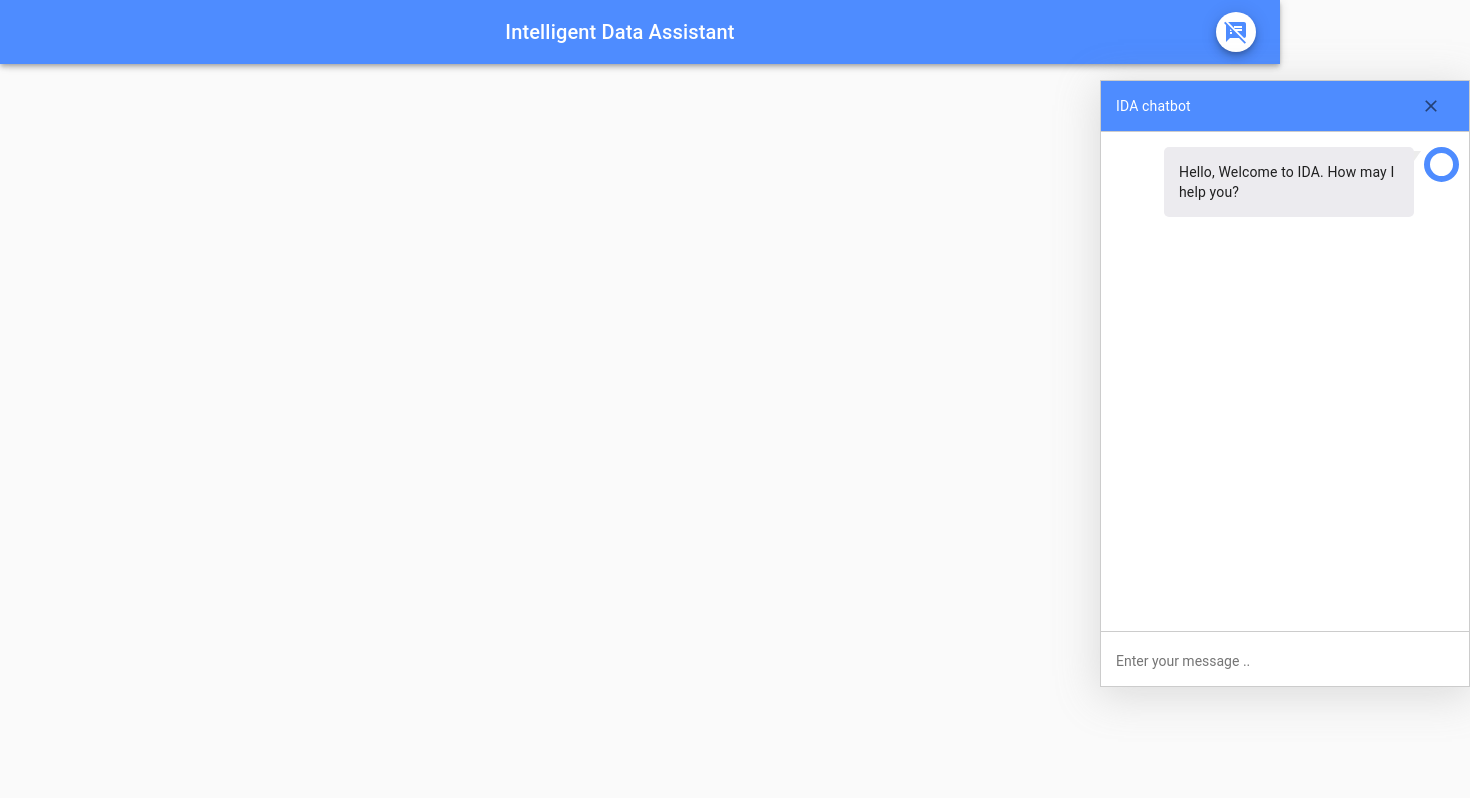
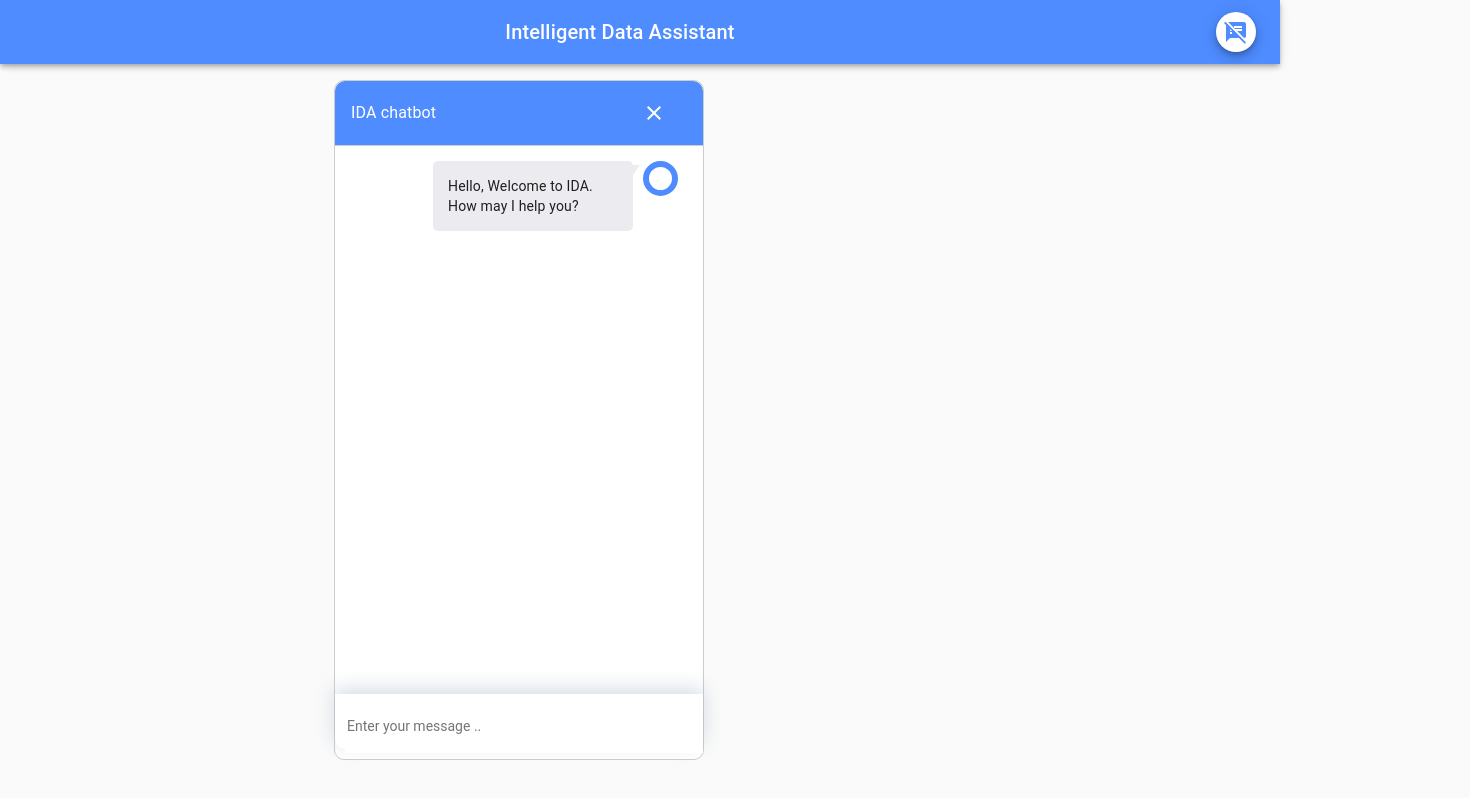
Before and after one commit to dice-group/IDA, a React (Create React App) app in the folder frontend/: page / in a window 1280 px wide. Shown: the whole page, 1470 px wide, since content can reach past the window. Built offline with nearby package versions, Linux system fonts and the light colour scheme.

Commit message:
Finalizing custom chatbot component

```diff
--- a/frontend/src/components/chatbot/chatbotcomp.css
+++ b/frontend/src/components/chatbot/chatbotcomp.css
@@ -1,49 +1,68 @@
-.clearfix::after {
-    content: " ";
-    display: block;
-    height: 0;
-    clear: both;
+.chatbox-container.hidden {
+  display: none;
 }
 
 .chatbox {
   background: #fff;
   border: solid 1px #ccc;
-    width: 370px;
-    position: absolute;
   z-index: 2000;
-    top: 80px;
-    left: 50%;
-    margin-left: 460px;
-    box-shadow: 0px 7px 40px 2px rgba(148, 149, 150, 0.3);
-    z-index: 1200;
+  width: 100%;
+  height: 100%;
+  position: fixed;
+  top: 0;
+  left: 0;
 }
 
 .chatbox .chatbox-title {
-    padding: 15px;
   border-bottom: solid 1px #ccc;
   background-color: #4e8cff;
   color: #fff;
-    cursor: move;
+  height: 65px;
 }
+
+.chatbox .chatbox-title .chat-window-title {
+  font-size: 16px;
+}
+
+.chatbox .chatbox-title .chatbot-close {
+  cursor: pointer;
+}
+
 .makeStyles-root-6 {
-    margin-left: -18px
+  margin-left: -18px;
+}
+
+.chatbox .chatbox-chat-area {
+  position: absolute;
+  top: 0;
+  margin-top: 65px;
+  height: calc(100% - 65px);
+  width: 100%;
+}
+
+.chatbox-chat-area .chat-area-input {
+  box-shadow: 0 -5px 20px 0 rgba(150, 165, 190, 0.4);
+  position: absolute;
+  bottom: 10px;
+  height: 55px;
+  width: 100%;
+  padding-left: 10px;
 }
 
 .chatbox-chat-area .chat-area-input input {
-    width: 92%;
-    padding: 15px;
-    display: block;
+  width: 100%;
+  height: 100%;
   border: none;
   outline: none;
 }
 
 .chatbox-chat-area .chat-area-msgs {
-    padding-top: 15px;
-    padding-bottom: 15px;
-    border-bottom: solid 1px #ccc;
-    height: 500px;
-    overflow-y: scroll;
-    transition: background-color 0.3s;
+  position: absolute;
+  top: 0;
+  padding: 15px 15px 15px 15px;
+  height: calc(100% - 65px);
+  overflow-y: auto;
+  width: 100%;
 }
 
 .chatbox-chat-area .chat-area-msgs a:link,
@@ -59,12 +78,11 @@
 }
 
 .chatbox-chat-area .chat-area-msgs .agent .msg {
-    display: inline-block;
   background-color: #ecebef;
   margin-right: 10px;
   border-radius: 5px;
   padding: 15px;
-    width: 250px;
+  width: 200px;
   margin-bottom: 15px;
   position: relative;
 }
@@ -85,7 +103,6 @@
   height: 35px;
   border: solid 6px #4e8cff;
   border-radius: 50%;
-    display: inline-block;
 }
 
 .chatbox-chat-area .chat-area-msgs .user {
@@ -98,10 +115,9 @@
   color: #fff;
   border-radius: 5px;
   padding: 15px;
-    width: 250px;
+  width: 200px;
   position: relative;
   overflow-wrap: break-word;
-
 }
 
 .chatbox-chat-area .chat-area-msgs .user .msg:before {
@@ -115,24 +131,42 @@
   top: 4px;
 }
 
+.chatbox-chat-area .chat-area-msgs .agent .time,
 .chatbox-chat-area .chat-area-msgs .user .time {
   color: #444;
   font-size: 12px;
-  margin-top:4px;
+  margin-top: 4px;
   margin-bottom: 7px;
   visibility: hidden;
 }
 
+.chatbox-chat-area .chat-area-msgs .agent .msg:hover ~ .time,
 .chatbox-chat-area .chat-area-msgs .user .msg:hover ~ .time {
   visibility: visible;
 }
 
 @media (min-width: 992px) {
+  .chatbox {
+    position: absolute;
+    top: unset;
+    left: unset;
+    top: 80px;
+    width: 370px;
+    max-height: 85vh;
+    height: 85vh;
+    border-radius: 10px;
+  }
+  .with-data .chatbox {
+    right: 20px;
+  }
   .no-data .chatbox {
-    right: 50%;
+    right: 45%;
   }
-
-  .chatbox{
-    max-height: 80vh;
+  .chatbox .chatbox-chat-area,
+  .chatbox-chat-area .chat-area-input {
+    border-radius: 0 0 10px 10px;
+  }
+  .chatbox .chatbox-title {
+    border-radius: 10px 10px 0 0;
   }
 }
--- a/frontend/src/components/chatbot/chatbotcomp.js
+++ b/frontend/src/components/chatbot/chatbotcomp.js
@@ -4,16 +4,15 @@ import "./chatbotcomp.css";
 import { IDA_CONSTANTS } from "../constants";
 import IDAChatbotActionHandler from "../action-handler";
 import IDALinearProgress from "../progress/progress";
-import Draggable from "react-draggable";
-import FloatingActionButtons from "./button"
-import IconButton from '@material-ui/core/IconButton';
+import { Grid } from "@material-ui/core";
+import CloseIcon from "@material-ui/icons/Close";
 
 export default class ChatApp extends React.Component {
 
     constructor(props) {
         super(props)
         this.state = {
-            title: 'IDA chatbot',
+            title: "IDA chatbot",
             iterator: -1,
             hideProgress: true,
             hideBot: false,
@@ -22,15 +21,14 @@ export default class ChatApp extends React.Component {
                 type: "text",
                 key: 1,
                 message: "Hello, Welcome to IDA. How may I help you?"
-
             }],
             changeCSS: {},
             selectClick: [],
             pyld: [],
             action: "1004",
             msg: [],
-            closeImg: { cursor: 'pointer', float: 'right', marginTop: '5px', width: '40px', height: "40px", display: "inline-flex" }
-        }
+            closeImg: { cursor: "pointer", float: "right", marginTop: "5px", width: "40px", height: "40px", display: "inline-flex" }
+        };
     }
 
 
@@ -40,27 +38,26 @@ export default class ChatApp extends React.Component {
                 sender: text.sender,
                 type: "text",
                 key: text.key,
-                message: text,
+                message: text
             }]
-        })
-        console.log(this.state.messages)
+        });
     }
 
     componentDidUpdate(_prevProps, _prevState) {
-        const msgs = document.getElementById('chat-area-msgs');
+        const msgs = document.getElementById("chat-area-msgs");
         msgs.scrollTop = msgs.scrollHeight;
     }
 
     messageSend = (e) => {
         let msgs = [...this.state.messages],
-            user_msgs = msgs.filter(v => v.sender === 'user');
+            user_msgs = msgs.filter(v => v.sender === "user");
 
         /**
          * Section to manage new message from the user
          */
-        if (e.keyCode === 13 && e.target.value !== '') {
+        if (e.keyCode === 13 && e.target.value !== "") {
             let msg = {
-                sender: 'user',
+                sender: "user",
                 message: e.target.value,
                 key: Math.random(),
                 timestamp: Date.now(),
@@ -72,9 +69,9 @@ export default class ChatApp extends React.Component {
             this.setState({
                 messages: msgs,
                 hideProgress: false,
-                iterator: msgs.filter(v => v.sender === 'user').length - 1
+                iterator: msgs.filter(v => v.sender === "user").length - 1
             });
-            e.target.value = ''
+            e.target.value = ""
 
             axios.post(IDA_CONSTANTS.API_BASE + "/chatmessage", msg, { withCredentials: true, },)
                 .then(response => {
@@ -82,16 +79,19 @@ export default class ChatApp extends React.Component {
                     const actionCode = response.data.uiAction;
                     const payload = response.data.payload;
                     IDAChatbotActionHandler(this.props, actionCode, payload);
-
                 })
                 .catch(err => {
                     console.log(err);
+                    if (err.response && err.response.status && err.response.status === IDA_CONSTANTS.GATEWAY_TIMEOUT_STATUS) {
+                        this._sendMessage(IDA_CONSTANTS.TIMEOUT_MESSAGE);
+                    } else {
+                        this._sendMessage(IDA_CONSTANTS.ERROR_MESSAGE);
+                    }
                 }).finally(() => {
                     this.setState({
                         hideProgress: true
-                    })
                     });
-
+                });
         }
 
         /***
@@ -122,47 +122,48 @@ export default class ChatApp extends React.Component {
 
     render() {
         return (
-            <div className={this.props.detail.length ? "" : "no-data"} hidden={this.props.isChatbotOpen} >
-                <Draggable handle=".chatbox-title">
-                    <div className="chatbox"  >
-                        <div className="chatbox-close-button" style={this.state.closeImg}>
-                            <IconButton onClick={this.handlebutton.bind(this)} className="chatbot-close" size="small">
-                                <FloatingActionButtons className="chatbot-close" style={this.state.closeImg} />
-                            </IconButton>
-                        </div>
-                        <div className="chatbox-title">{this.state.title}</div>
+            <div className={`chatbox-container ${this.props.detail.length ? "with-data" : "no-data"} ${this.props.isChatbotOpen ? "" : "hidden"}`}>
+                {/* <Draggable handle=".chatbox-title"> */}
+                <div className="chatbox">
+                    <Grid className="chatbox-title" container direction="row" alignItems="center">
+                        <Grid item xs={10} className="pl-3">
+                            <span className="chat-window-title">
+                                {this.state.title}
+                            </span>
+                        </Grid>
+                        <Grid item xs={2}>
+                            <CloseIcon onClick={this.handlebutton.bind(this)} className="chatbot-close" />
+                        </Grid>
+                    </Grid>
                     <div className="chatbox-chat-area">
-                            <div className="chat-area-msgs clearfix" id='chat-area-msgs'>
+                        <div className="chat-area-msgs" id="chat-area-msgs">
                             {
-                                    this.state.messages.map(val => {
-                                        if (val.sender === 'user') {
+                                this.state.messages.map((val, i) => {
+                                    if (val.sender === "user") {
                                         return (
-                                                <div className="user">
+                                            <div className="user" key={i}>
                                                 <div className="msg" key={Math.random()}>{val.message}</div>
                                                 <div className="time">{new Date(val.timestamp).toLocaleTimeString()}</div>
                                             </div>
                                         )
                                     } else {
                                         return (
-                                                <div>
                                             <div className="agent" key={Math.random()}>
                                                 <div className="msg" key={Math.random()} dangerouslySetInnerHTML={{ __html: val.message }} />
                                                 <div className="agent-pic" key={Math.random()} />
-                                                    </div>
                                             </div>
                                         )
                                     }
                                 })
                             }
                         </div>
-
                         <div className="chat-area-input" >
                             <IDALinearProgress hide={this.state.hideProgress} />
                             <input type="text" placeholder="Enter your message .." onKeyUp={this.messageSend} />
                         </div>
                     </div>
                 </div>
-                </Draggable>
+                {/* </Draggable> */}
             </div>
 
         )
--- a/frontend/src/components/constants.js
+++ b/frontend/src/components/constants.js
@@ -15,5 +15,8 @@ export const IDA_CONSTANTS = {
     },
     UNKNOWN_LABEL: "UNKNOWN",
     SORT_MODE_ASC: "asc",
-    SORT_MODE_DESC: "desc"
+    SORT_MODE_DESC: "desc",
+    ERROR_MESSAGE: "Something went wrong. Please try again!",
+    TIMEOUT_MESSAGE: "Sorry, it looks like that request has crossed the allowed time limit of 3 minutes. Please optimize your task.",
+    GATEWAY_TIMEOUT_STATUS: 504
 };
--- a/frontend/src/components/home.js
+++ b/frontend/src/components/home.js
@@ -140,7 +140,7 @@ export default function Home(props) {
           tabs={tabs}
           setTabs={setTabs}
           setNavBarClass={setNavBarClass}
-
+          isChatbotOpen={isChatbotOpen}
           setIsChatbotOpen={setIsChatbotOpen}
         />
 
--- a/frontend/src/components/progress/progress.js
+++ b/frontend/src/components/progress/progress.js
@@ -1,33 +1,24 @@
-import React from 'react';
-import { makeStyles } from '@material-ui/core/styles';
-import LinearProgress from '@material-ui/core/LinearProgress';
-import Box from '@material-ui/core/Box';
+import React from "react";
+import { makeStyles } from "@material-ui/core/styles";
+import LinearProgress from "@material-ui/core/LinearProgress";
+import Box from "@material-ui/core/Box";
 
 const useStyles = makeStyles({
     root: {
-        width: '100%',
+        width: "100%",
+        margin: 0
     },
 });
 
 export default function IDALinearProgress(props) {
     const classes = useStyles();
-    const [progress, setProgress] = React.useState(0);
-    React.useEffect(() => {
-        const timer = setInterval(() => {
-            setProgress((prevProgress) => (prevProgress >= 100 ? 10 : prevProgress + 10));
-        }, 800);
-        return () => {
-            clearInterval(timer);
-        };
-    }, []);
-
     return (
         <div className={classes.root}>
-			<Box display="flex" alignItems="center" visibility={props.hide ? 'hidden' : 'visible'}>
-				<Box width="100%">
-					<LinearProgress variant="indeterminate" />
-				</Box>
-			</Box>
+            <Box display="flex" alignItems="center" visibility={props.hide ? "hidden" : "visible"}>
+                <Box width="100%">
+                    <LinearProgress variant="indeterminate" />
+                </Box>
+            </Box>
         </div>
     );
 }
```
Lines whose indentation alone changed are shown as unchanged.
